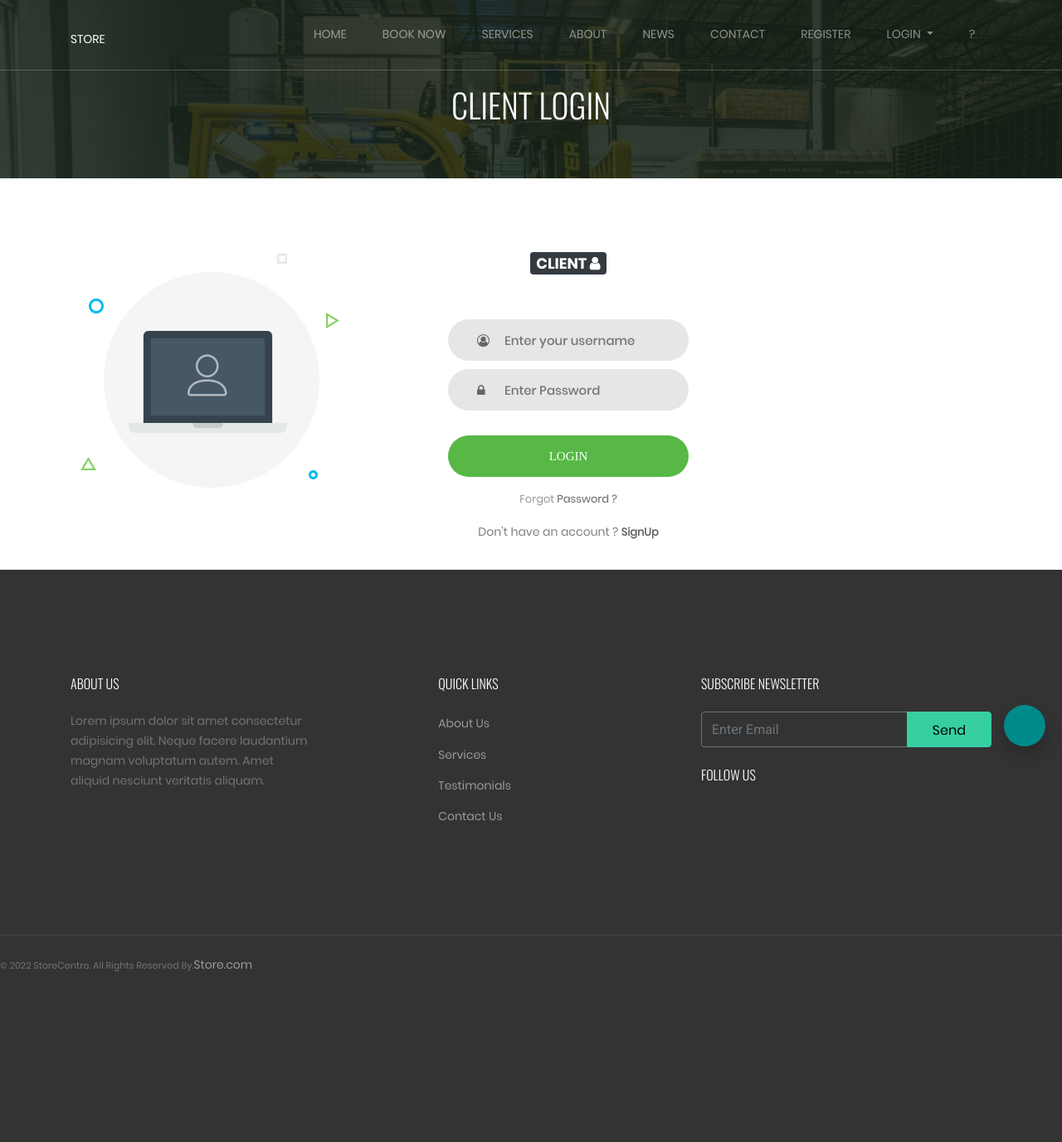
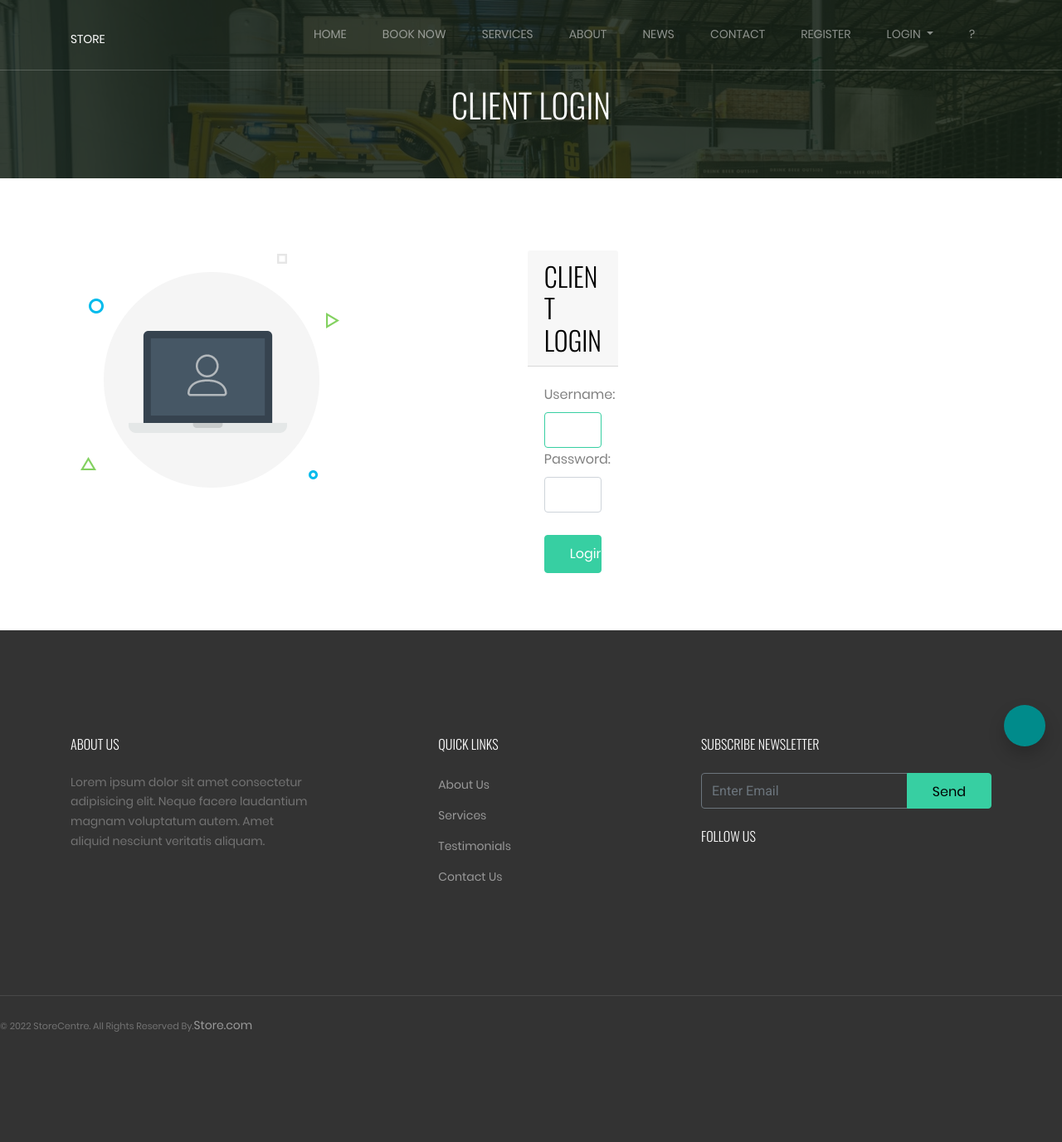
Before and after one commit to ezekielkibiego/Store_Centre, a Django app: page /client_login/ in a window 1280 px wide; the page is wider, and only the part inside the window is pictured. Shown: that part at 83% size. Before the commit the page ends 1171 px from the top of that part, so only its background shows below. Run offline with Django 3.2, Linux system fonts and the light colour scheme; some libraries are stand-ins or nearby versions; some web fonts are replaced.

Commit message:
add client_login.html

```diff
--- a/templates/client_login.html
+++ b/templates/client_login.html
@@ -1,5 +1,6 @@
 {% extends 'base.html' %}
 {% load static %}
+{% load widget_tweaks %}
 {% block title %} Store Centre {% endblock %}
 {% block css %}
 {% endblock %}
@@ -54,47 +55,39 @@
             <img src="/static/images/hoverable/img-01.png" alt="IMG">
         </div>
 
-        <form method="POST" enctype="multipart/form-data" class="login100-form validate-form">
-            {% csrf_token %}
-            <span class="login100-form-title">
-                <span class="badge badge-dark  text-center">CLIENT <i class="fa fa-user"></i></span>
-              </span>
+        <section>
+            <div class="container">
+              <div class="row">
+                <div class="col-md-6 mx-auto">
+                  <div class="card">
+                    <div class="card-header text-black">
+                      <h2>Client Login</h2>
+                    </div>
+                    <div class="card-body">
+                        <form action="{% url 'client_login' %}" method="POST" novalidate>
+                          {% csrf_token %}
+                             {% for field in form.visible_fields %}
+                               <div class="form-group">
+                                   {{ field.label_tag }}
+                                      {% render_field field class="form-control" %}
+                                        {% if messages%}
+                                          {% for message in messages %}
+                                            <span style="color:red">{{ message }}</span>
+                                          {% endfor %}
+                                         {% endif %}
+                             {% endfor %}
+                             <br>
+                                 <input type="submit" value="Login" class="btn btn-block btn-primary">
+                               </div>
+                        </form>
+                     </div>
+                        </div>
+                    </div>
+                  </div>
+                </div>
+            </div>
+          </section>
 
-            <div class="wrap-input100 validate-input" data-validate="Valid email is required: ex@abc.xyz">
-                <input style="outline: none;border: none;" class="input100" type="text" name="username" placeholder="Enter your username">
-                <span class="focus-input100"></span>
-                <span class="symbol-input100">
-                    <i class="fa fa-user-circle-o" aria-hidden="true"></i>
-                </span>
-            </div>
-
-            <div class="wrap-input100 validate-input" data-validate="Password is required">
-                <input style="outline: none;border: none;" class="input100" type="password" name="password" placeholder="Enter Password">
-                <span class="focus-input100"></span>
-                <span class="symbol-input100">
-                    <i class="fa fa-lock" aria-hidden="true"></i>
-                </span>
-            </div>
-
-            <div class="container-login100-form-btn">
-                <button class="login100-form-btn">
-                    Login
-                </button>
-            </div>
-
-            <div class="text-center p-t-12">
-                <span class="txt1">
-                    Forgot
-                </span>
-                <a class="txt2" href="#">
-                    Password ?
-                </a>
-            </div>
-
-            <div class="text-center p-t-16">
-                <p>Don't have an account ? <a class="txt2" href="/client_registration/"><strong> SignUp</strong></a></p>
-            </div>
-        </form>
     </div>
 </div>
 
```
